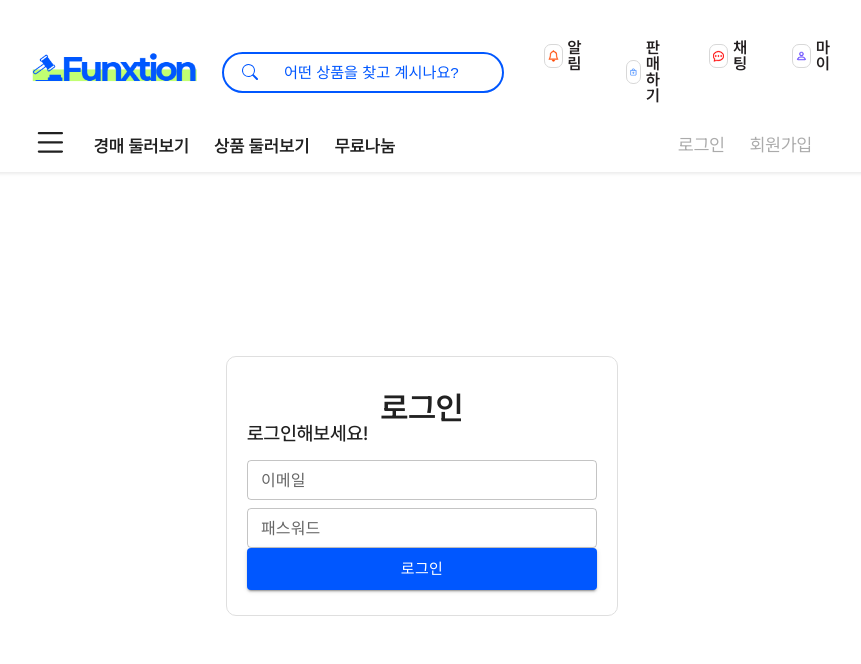
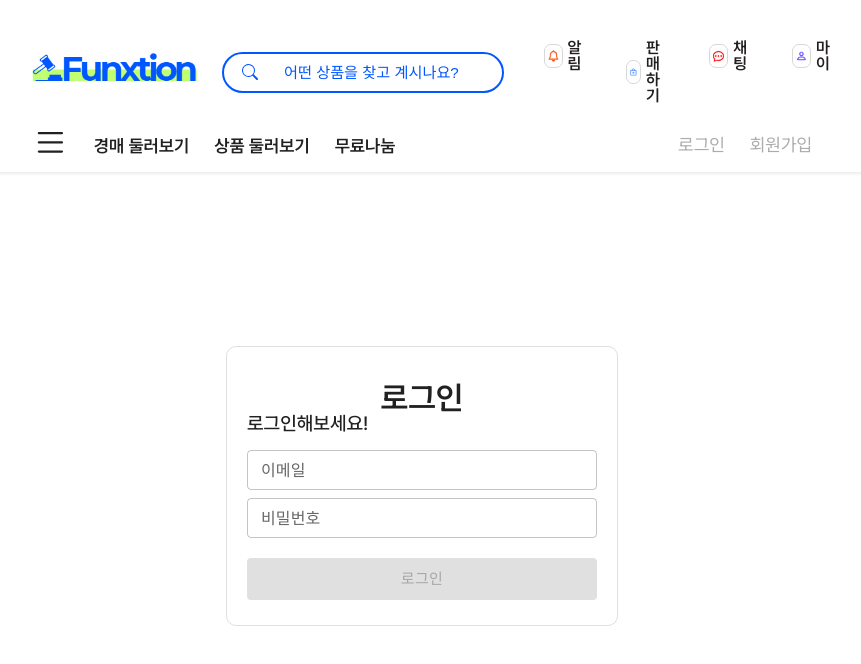
Before and after one commit to TeamFunxtion/fx-frontend, a Next.js app: page /auth/login in a window 1280 px wide. Shown: the top 664 px of the page, without its empty margins (218-1079 px from the left). Built offline with nearby package versions, Linux system fonts and the light colour scheme.

Commit message:
[#17] Feat: 로그인 구현

```diff
--- a/package.json
+++ b/package.json
@@ -13,10 +13,14 @@
     "@emotion/styled": "^11.11.5",
     "@mui/material": "^5.15.15",
     "@mui/styled-engine-sc": "^6.0.0-alpha.18",
+    "axios": "^1.6.8",
     "next": "14.2.2",
     "react": "^18",
     "react-dom": "^18",
+    "react-hot-toast": "^2.4.1",
     "react-icons": "^5.1.0",
+    "react-responsive-carousel": "^3.2.23",
+    "recoil": "^0.7.7",
     "styled-components": "^6.1.8"
   },
   "devDependencies": {
--- a/src/app/(auth)/auth/login/page.module.css
+++ b/src/app/(auth)/auth/login/page.module.css
@@ -1,8 +1,15 @@
-.loginButton {
-  width: 100%;
-  background-color: var(--primary-color) !important;
+.loginForm {
 }
 
-.loginButton:hover {
-  background-color: rgb(0, 75, 224) !important;
+.btnContainer {
+  margin-top: 20px;
 }
+
+.loginBtn {
+  width: 100%;
+  /* background-color: var(--primary-color) !important; */
+}
+
+.loginBtn:hover {
+  /* background-color: rgb(0, 75, 224) !important; */
+}
--- a/src/app/(auth)/auth/login/page.tsx
+++ b/src/app/(auth)/auth/login/page.tsx
@@ -1,18 +1,68 @@
+'use client'
 import { TextField, Button } from "@mui/material";
 import styles from "./page.module.css";
+import api from "@/utils/api";
+import { useState } from "react";
+import toast from "react-hot-toast";
+import { useRouter } from "next/navigation";
+import { useSetRecoilState } from "recoil";
+import { UserState } from "@/recoil/user";
 
 export default function LoginPage() {
+	const [user, setUser] = useState({
+		email: '',
+		password: '',
+	});
+	const router = useRouter();
+	const setUserState = useSetRecoilState(UserState);
+
+	const login = async () => {
+		const { email, password } = user;
+
+		if (!email) {
+			toast.error("이메일을 입력하세요.");
+			return false;
+		}
+
+		if (!password) {
+			toast.error("비밀번호를 입력하세요.");
+			return false;
+		}
+
+		const res = await api.post('/members/login', user);
+		// console.log(res);
+		const { data: { resultCode, msg, data } } = res;
+		if (resultCode == '200') {
+			const { memberDto } = data;
+			console.log(memberDto);
+			setUserState(memberDto);
+			toast.success(msg);
+			router.push("/");
+		} else {
+			toast.error(msg)
+		}
+	}
+
+	const handleChangeInput = (e: any) => {
+		setUser({
+			...user,
+			[e.target.name]: e.target.value
+		});
+	}
+
 	return (
 		<div>
 			<div>
 				<h1>로그인</h1>
 				<h3>로그인해보세요!</h3>
 			</div>
-			<div>
-				<TextField fullWidth label="이메일" type="email" placeholder="이메일을 입력하세요." size="small" margin="normal" />
-				<TextField fullWidth label="패스워드" type="password" placeholder="패스워드를 입력하세요." size="small" />
-				<Button className={styles.loginButton} variant="contained" size="large">로그인</Button>
+			<div className={styles.loginForm}>
+				<TextField fullWidth label="이메일" type="email" name="email" onChange={(e) => handleChangeInput(e)} placeholder="이메일을 입력하세요." size="small" margin="normal" />
+				<TextField fullWidth label="비밀번호" type="password" name="password" onChange={(e) => handleChangeInput(e)} placeholder="비밀번호를 입력하세요." size="small" />
+				<div className={styles.btnContainer}>
+					<Button className={styles.loginBtn} variant="contained" size="large" onClick={login} disabled={!user.email || !user.password}>로그인</Button>
+				</div>
 			</div>
-		</div>
+		</div >
 	)
 }
--- a/src/app/layout.tsx
+++ b/src/app/layout.tsx
@@ -4,6 +4,8 @@ import { Inter } from "next/font/google";
 import "../styles/globals.css";
 import "../styles/reset.css";
 import Header from "../components/header/header";
+import { Toaster } from 'react-hot-toast';
+import RecoilRootWrapper from "@/components/RecoilWrapper";
 
 const inter = Inter({ subsets: ["latin"] });
 
@@ -33,10 +35,13 @@ export default function RootLayout({
   return (
     <html lang="ko" className={`${pretendard.variable}`}>
       <body className={pretendard.className}>
-        <Header />
-        <main>
-          {children}
-        </main>
+        <RecoilRootWrapper>
+          <Header />
+          <main>
+            {children}
+          </main>
+          <Toaster />
+        </RecoilRootWrapper>
       </body>
     </html>
   );
--- /dev/null
+++ b/src/components/RecoilWrapper.tsx
@@ -0,0 +1,12 @@
+"use client";
+import { RecoilRoot } from "recoil";
+
+interface RecoilRootWrapperProps {
+	children: React.ReactNode;
+}
+
+export default function RecoilRootWrapper({
+	children,
+}: RecoilRootWrapperProps) {
+	return <RecoilRoot>{children}</RecoilRoot>;
+}
--- a/src/components/header/navigation.tsx
+++ b/src/components/header/navigation.tsx
@@ -1,12 +1,15 @@
 'use client'
 
 import { useState, useRef } from "react";
-import { BsAlarm, BsBagHeart, BsEmojiSmile, BsList } from "react-icons/bs";
+import { BsList } from "react-icons/bs";
 import styles from "./navigation.module.css";
 import Link from "next/link";
 import CategoryList from "./category-list";
+import { useRecoilState } from "recoil";
+import { UserState } from "../../recoil/user.js";
 
 export default function Navigation() {
+	const [user, setUser] = useRecoilState(UserState);
 	const [showCategoryList, setShowCategoryList] = useState(false);
 	const timer: any = useRef(null);
 
@@ -42,10 +45,12 @@ export default function Navigation() {
 					</li>
 				</ul>
 			</div>
-			<ul className={styles.right}>
-				<li><Link href="/auth/login">로그인</Link></li>
-				<li><Link href="/auth/join">회원가입</Link></li>
-			</ul>
+			{
+				!user.email && <ul className={styles.right}>
+					<li><Link href="/auth/login">로그인</Link></li>
+					<li><Link href="/auth/join">회원가입</Link></li>
+				</ul>
+			}
 		</nav>
 	)
 }
--- /dev/null
+++ b/src/recoil/user.js
@@ -0,0 +1,8 @@
+import { atom } from "recoil";
+
+export const UserState = atom({
+  key: "UserState", // unique ID (with respect to other atoms/selectors)
+  default: {
+    email: "",
+  }, // default value (aka initial value)
+});
--- /dev/null
+++ b/src/utils/api.ts
@@ -0,0 +1,9 @@
+import axios from "axios";
+
+const api = axios.create({
+  baseURL: "http://localhost:8090/api/v1",
+  headers: { "Content-type": "application/json" },
+  withCredentials: true,
+});
+
+export default api;
```
Also changed, not shown: 1 other file (tests, documents, lock files or other folders).
